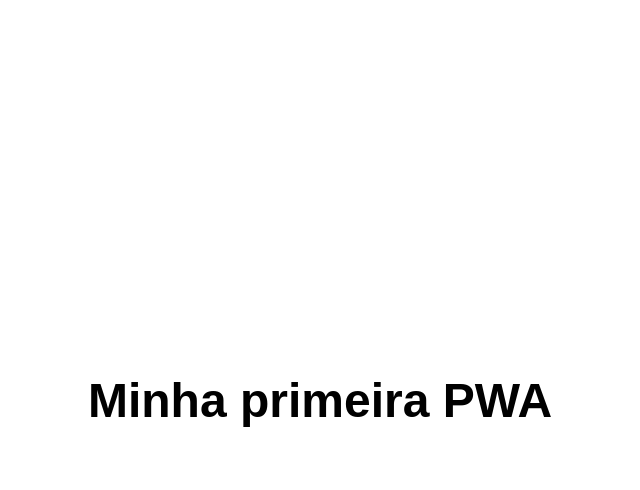
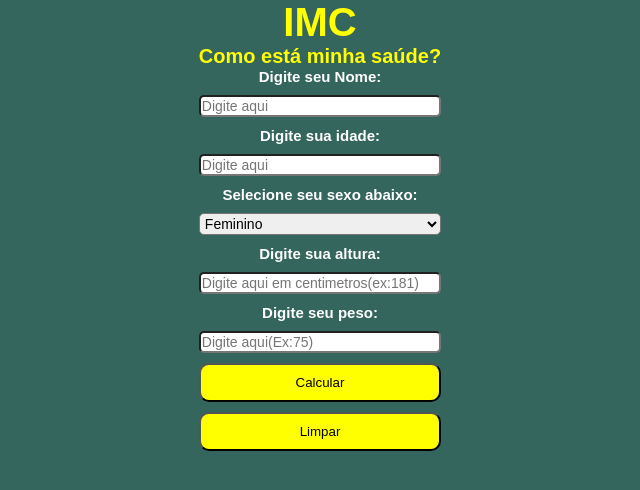
Before and after one commit to Guilherme-Ferreira-Tombini/Atividade-part1-AplicativosMoveis2, a website: page index.html in a window 1280 px wide. Shown: the whole page, without its empty margins (320-960 px from the left). Drawn offline with Linux system fonts and the light colour scheme; a web font is replaced by a local one.

Commit message:
Adicionado primeira versão do site

```diff
--- a/css/style.css
+++ b/css/style.css
@@ -1,19 +1,75 @@
-body{
-    font-family: sans-serif;
+@import url('https://fonts.googleapis.com/css2?family=Padauk:wght@700&display=swap');
+
+*{
+
+margin: 0;
+padding: 0;
+
+}
+
+body {
+    font-family: 'Padauk', sans-serif;
+    background-color: #35665D;
+
 }
 
 html, .fullscreen {
-display: flex;
-height: 100%;
-margin: 0;
-padding: 0;
-width: 100%;
+    display: flex;
+    height: 100%;
+    margin: 0;
+    padding: 0;
+    width: 100%;
+    justify-content: center;
 }
 
-.container{
-    margin: auto;
+.container {
+    display: flex;
+    flex-direction: column;
 }
 
-.title{
-    font-size: 3rem;
+header{
+    display: flex;
+    flex-direction: column;
+    align-items: center;
+    font-weight: bold;
+    color:yellow;
+    font-size: 20px;
 }
+
+.formulario{
+    display: flex;
+    flex-direction: column;
+    row-gap: 10px;
+}
+
+.button1{
+    background-color: yellow;
+    transition: 1s;
+    border-radius: 10px;
+    padding: 10px;
+}
+.button1:hover{
+    background-color: rgb(9, 94, 28);
+    color: rgb(245, 245, 245);
+}
+
+.button2{
+    background-color: yellow;
+    transition: 1s;
+border-radius: 10px;
+padding: 10px;
+}
+.button2:hover{
+    background-color: rgb(255, 0, 0);
+    color: white;
+}
+
+h5{
+    font-size: 15px;
+}
+
+input, select{
+    font-size: 14px;
+    padding: 1px;
+    border-radius: 5px;
+}
--- a/index.html
+++ b/index.html
@@ -7,13 +7,39 @@
     <link rel="manifest" href="/manifest.json"/>
     <link rel="apple-touch-icon" href="images/images.jpg"/>
     <meta name="theme-color" content="white"/>
-    <title>Minha primeira PWA</title>
+    <title>IMC</title>
 </head>
 <body class="fullscreen">
   <div class="container">
-    <h1 class="title">Minha primeira PWA</h1>
+   <header>
+    <h1>IMC</h1>
+    <p>Como está minha saúde?</p>
+   </header>
+   <main>
+<div class="formulario">
+  <h5 style="color: white;"><center>Digite seu Nome:</center></h5>
+  <input type="text" id="Nome" placeholder="Digite aqui">
+  <h5 style="color: white;"><center>Digite sua idade:</center></h5>
+  <input type="text" id="Idade" placeholder="Digite aqui">
+  <h5 style="color: white;"><center>Selecione seu sexo abaixo:</center></h5>
+  <select id="sexo">
+      <option value="masculino" selected>Masculino</option>
+      <option value="feminino" selected>Feminino</option>
+  </select>
+  <h5 style="color: white;"><center>Digite sua altura:</center></h5>
+  <input type="text" id="Altura" placeholder="Digite aqui em centimetros(ex:181)">
+  <h5 style="color: white;"><center>Digite seu peso:</center></h5>
+  <input type="text" id="Peso" placeholder="Digite aqui(Ex:75)">
+  <button class="button1" onclick="calcula()">Calcular</button>
+  <button class="button2" onclick="limpar()">Limpar</button>
+</div>
+
+<div>
+<p id="resultado"></p>
+</div>
+
+   </main>
   </div>
-
   <script src="js/main.js"></script>
 </body>
 </html>
--- a/js/main.js
+++ b/js/main.js
@@ -4,3 +4,46 @@ window.onload = () => {
         navigator.serviceWorker.register("./sw.js");
     }
 };
+
+function calcula(){
+    let altura = document.getElementById("Altura").value;
+    let peso = document.getElementById("Peso").value;
+    let nome = document.getElementById("Nome").value;
+    let idade = document.getElementById("Idade").value;
+    let sexo = document.getElementById("sexo").value;
+
+    let calculo = peso / (altura * altura);
+
+    if(calculo < 18.5){
+        document.getElementById('resultado').innerHTML = "Abaixo do peso Normal"
+      }
+      else if (calculo > 18.5 && calculo < 24.9){
+        document.getElementById('resultado').innerHTML = "Peso Normal"
+      }
+      else if (calculo > 25 && calculo < 29.9){
+        document.getElementById('resultado').innerHTML = "Excesso de Peso"
+      }
+      else if (calculo > 30 && calculo < 34.9) {
+        document.getElementById('resultado').innerHTML = "Obesidade classe I"
+      }
+      else if (calculo > 35 && calculo < 39.9) {
+        document.getElementById('resultado').innerHTML = "Obesidade classe II"
+      }else if (calculo > 39.9) {
+        document.getElementById('resultado').innerHTML = "Obesidade classe III"
+      } else{
+        document.getElementById('resultado').innerHTML = "Digite corretamente nos campos"
+      }
+}
+
+function limpar(){
+    let altura = document.getElementById("Altura");
+    let peso = document.getElementById("Peso");
+    let nome = document.getElementById("Nome");
+    let idade = document.getElementById("Idade");
+    let sexo = document.getElementById("sexo");
+    altura.value = "";
+    peso.value = "";
+    nome.value = "";
+    idade.value = "";
+    sexo.value = ""
+}
```
